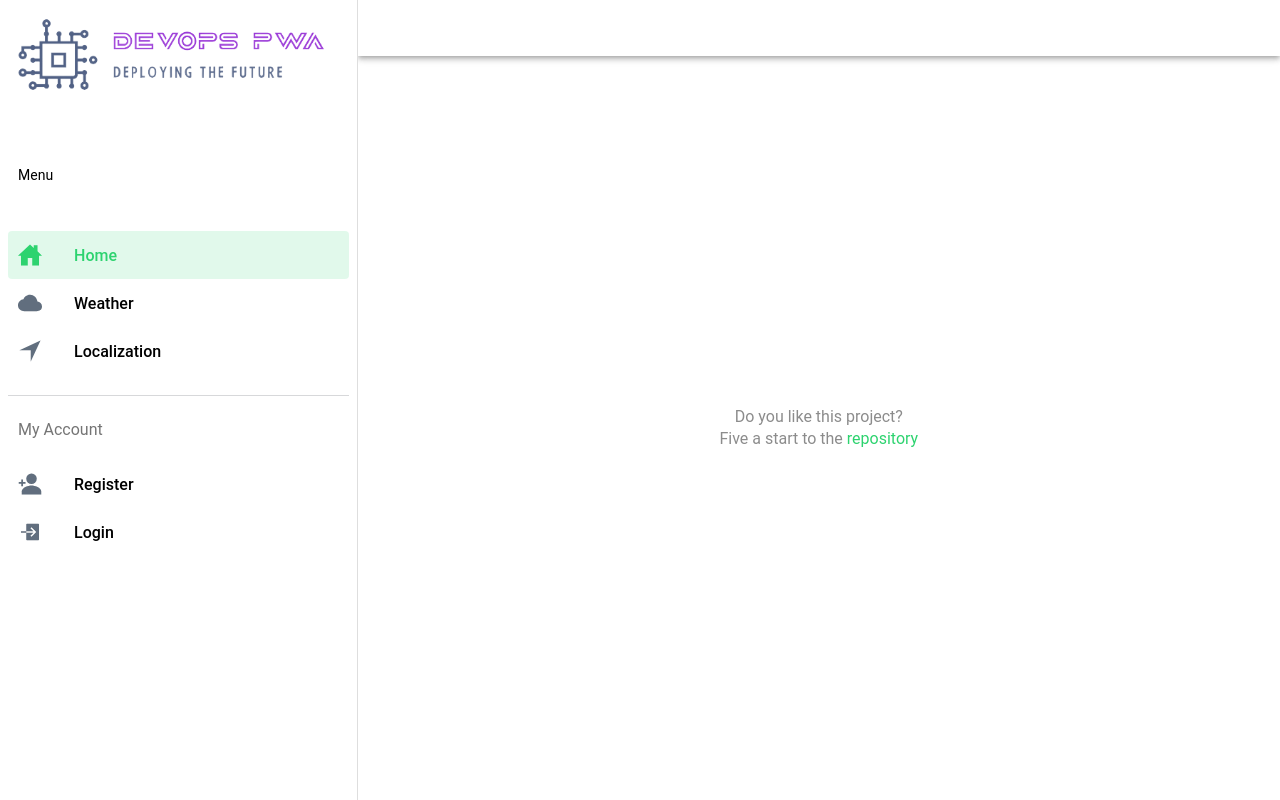
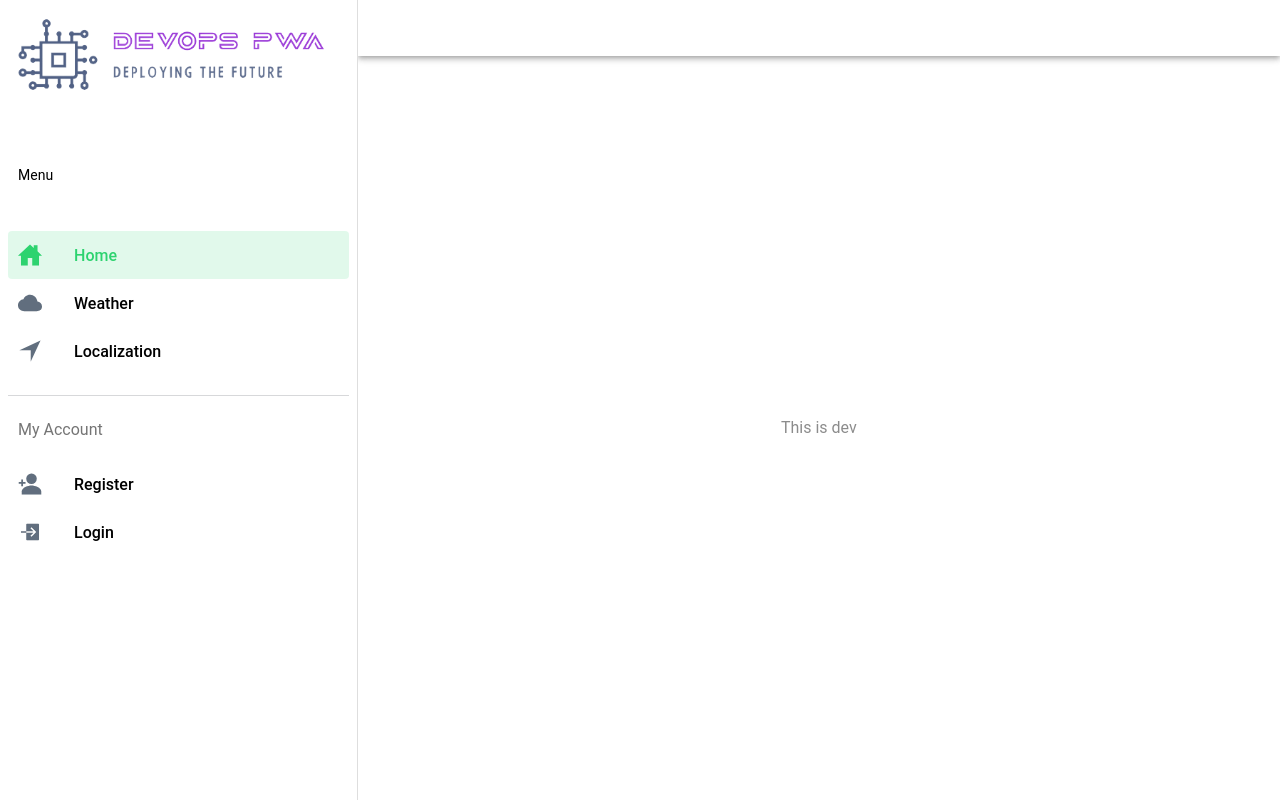
Before and after one commit to laurapmedeiro/TFM_DevOps, a React (Vite) app in the folder blue-green-pwa/: page /page/home in a window 1280 px wide. Built offline with nearby package versions, Linux system fonts and the light colour scheme; the HTML template or start-up script is replaced by a standard one.

Commit message:
add dev front to test

```diff
--- a/blue-green-pwa/src/components/ExploreContainer.tsx
+++ b/blue-green-pwa/src/components/ExploreContainer.tsx
@@ -7,8 +7,7 @@ interface ContainerProps {
 const ExploreContainer: React.FC<ContainerProps> = ({ name }) => {
   return (
     <div id="container">
-      <p> Do you like this project?  </p>
-      <p> Five a start to the <a target="_blank" rel="noopener noreferrer" href=" https://github.com/laurapmedeiro/blue-green-pwa.git"> repository </a></p>
+      <p> This is dev </p>
     </div>
   );
 };
```
